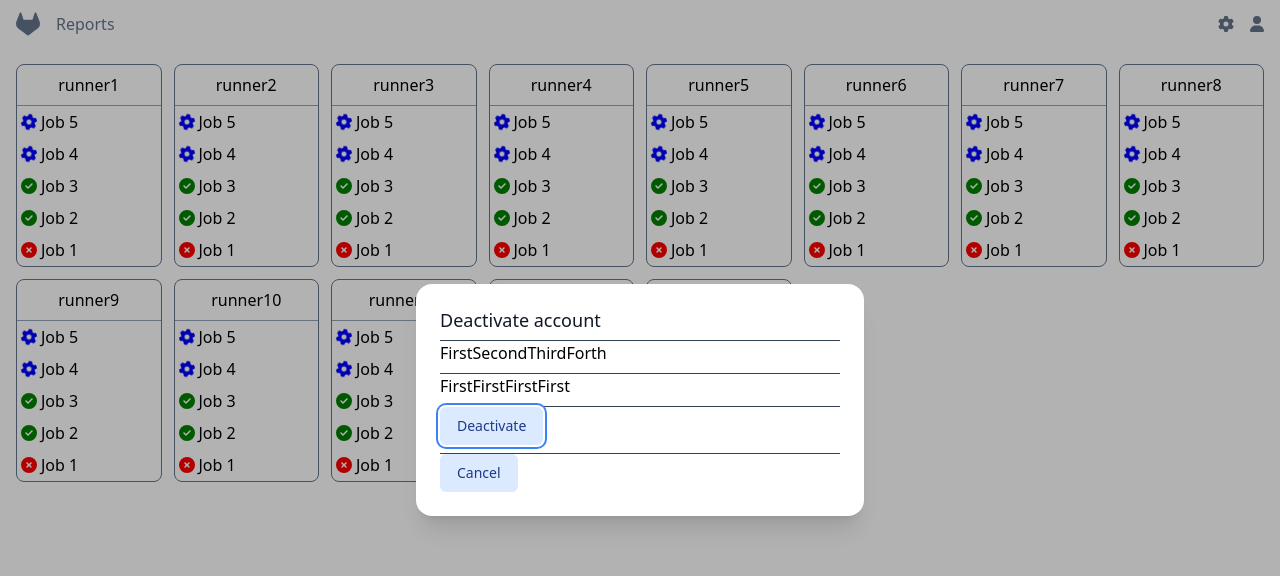
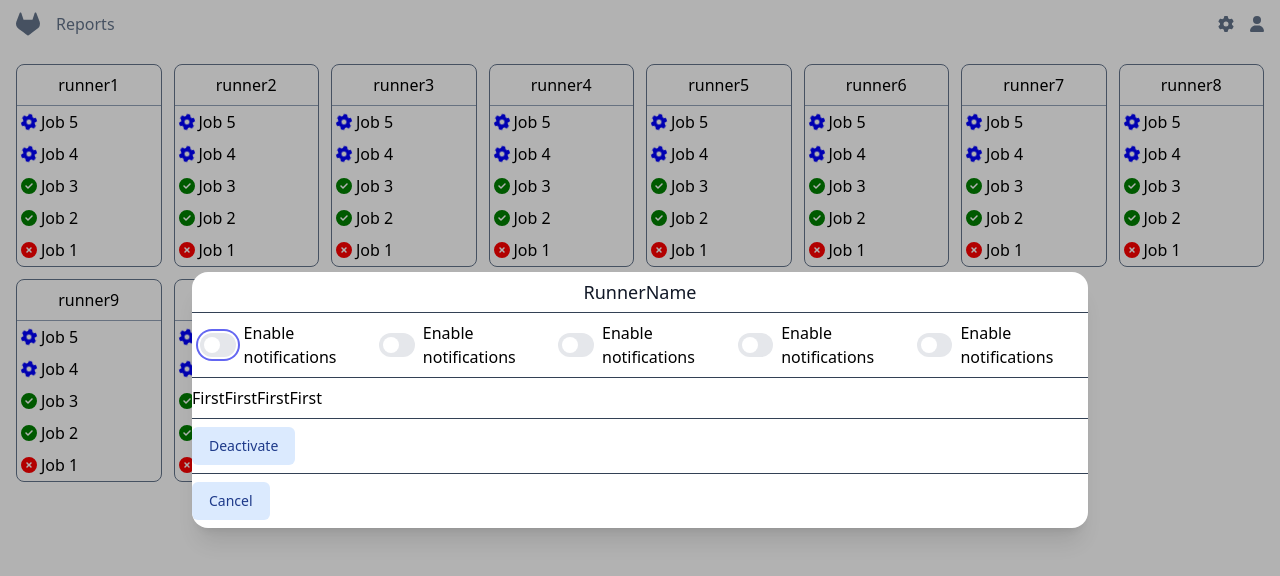
Before and after one commit to florin-rada/grm-frontend, a React (Vite) app: page / in a window 1280 px wide. Both pictures are taken after a click on the element "runner1". Shown: the top 576 px of the page. Built offline with nearby package versions, Linux system fonts and the light colour scheme.

Commit message:
Added Toggle component

```diff
--- a/src/components/runner_details/runner_details.jsx
+++ b/src/components/runner_details/runner_details.jsx
@@ -1,6 +1,7 @@
 import React from "react";
 import { Fragment } from "react";
-import { Transition, Dialog } from "@headlessui/react";
+import { Transition, Dialog, Switch } from "@headlessui/react";
+import { Toggle } from "../toggle/toggle";
 
 export const RunnerDetails = ({show, handleClose}) => {
     return (
@@ -27,24 +28,35 @@ export const RunnerDetails = ({show, handleClose}) => {
                             leave="ease-in duration-400"
                             leaveFrom="opacity-100"
                             leaveTo="opacity-0">
-                            <Dialog.Panel className="flex flex-col space-y-2 divide-y divide-slate-700 w-full max-w-md transform overflow-hidden rounded-2xl bg-white p-6 text-left align-middle shadow-xl transition-all">
-                                <Dialog.Title as="h3" className="text-lg font-medium leading-6 text-gray-900">Deactivate account</Dialog.Title>
-                                    <div className="flex flex-row">
-                                        <p>First</p>
-                                        <p>Second</p>
-                                        <p>Third</p>
-                                        <p>Forth</p>
+                            <Dialog.Panel className="flex flex-col divide-y divide-slate-700 w-full max-w-4xl transform overflow-hidden rounded-2xl bg-white text-left align-middle shadow-xl transition-all">
+                                <Dialog.Title as="h3" className="text-lg font-medium leading-6 py-2 text-gray-900 text-center">RunnerName</Dialog.Title>
+                                    <div className="flex flex-row py-2 justify-between">
+                                        <div className="px-2">
+                                            <Toggle description="MySwitch"></Toggle>
+                                        </div>
+                                        <div className="px-2">
+                                            <Toggle description="MySwitch"></Toggle>
+                                        </div>
+                                        <div className="px-2">
+                                            <Toggle description="MySwitch"></Toggle>
+                                        </div>
+                                        <div className="px-2">
+                                            <Toggle description="MySwitch"></Toggle>
+                                        </div>
+                                        <div className="px-2">
+                                            <Toggle description="MySwitch"></Toggle>
+                                        </div>
                                     </div>
-                                    <div className="flex flex-row">
+                                    <div className="flex flex-row py-2">
                                         <p>First</p>
                                         <p>First</p>
                                         <p>First</p>
                                         <p>First</p>
                                     </div>
-                                <div>
+                                <div className="py-2">
                                     <button className="inline-flex justify-center rounded-md border border-transparent bg-blue-100 px-4 py-2 text-sm font-medium text-blue-900 hover:bg-blue-200 focus:outline-none focus-visible:ring-2 focus-visible:ring-blue-500 focus-visible:ring-offset-2" onClick={() => handleClose()}>Deactivate</button>
                                 </div>
-                                <div>
+                                <div className="py-2">
                                     <button className="inline-flex justify-center rounded-md border border-transparent bg-blue-100 px-4 py-2 text-sm font-medium text-blue-900 hover:bg-blue-200 focus:outline-none focus-visible:ring-2 focus-visible:ring-blue-500 focus-visible:ring-offset-2" onClick={() => handleClose()}>Cancel</button>
                                 </div>
                             </Dialog.Panel>
--- /dev/null
+++ b/src/components/toggle/toggle.jsx
@@ -0,0 +1,29 @@
+import React, {useState} from 'react';
+import { Switch } from '@headlessui/react';
+
+export const Toggle = ({description}) => {
+    const [enabled, setEnabled] = useState(false);
+
+    return (
+        <div>
+            <Switch.Group>
+                <div className="flex items-center">
+                    <Switch
+                    checked={enabled}
+                    onChange={setEnabled}
+                    className={`${
+                        enabled ? 'bg-blue-600' : 'bg-gray-200'
+                    } relative inline-flex h-6 w-11 items-center rounded-full transition-colors focus:outline-none focus:ring-2 focus:ring-indigo-500 focus:ring-offset-2`}
+                    >
+                    <span
+                        className={`${
+                            enabled ? 'translate-x-6' : 'translate-x-1'
+                        } inline-block h-4 w-4 transform rounded-full bg-white transition-transform`}
+                    />
+                    </Switch>
+                    <Switch.Label className="ml-2">Enable notifications</Switch.Label>
+                </div>
+            </Switch.Group>
+        </div>
+    )
+}
```
